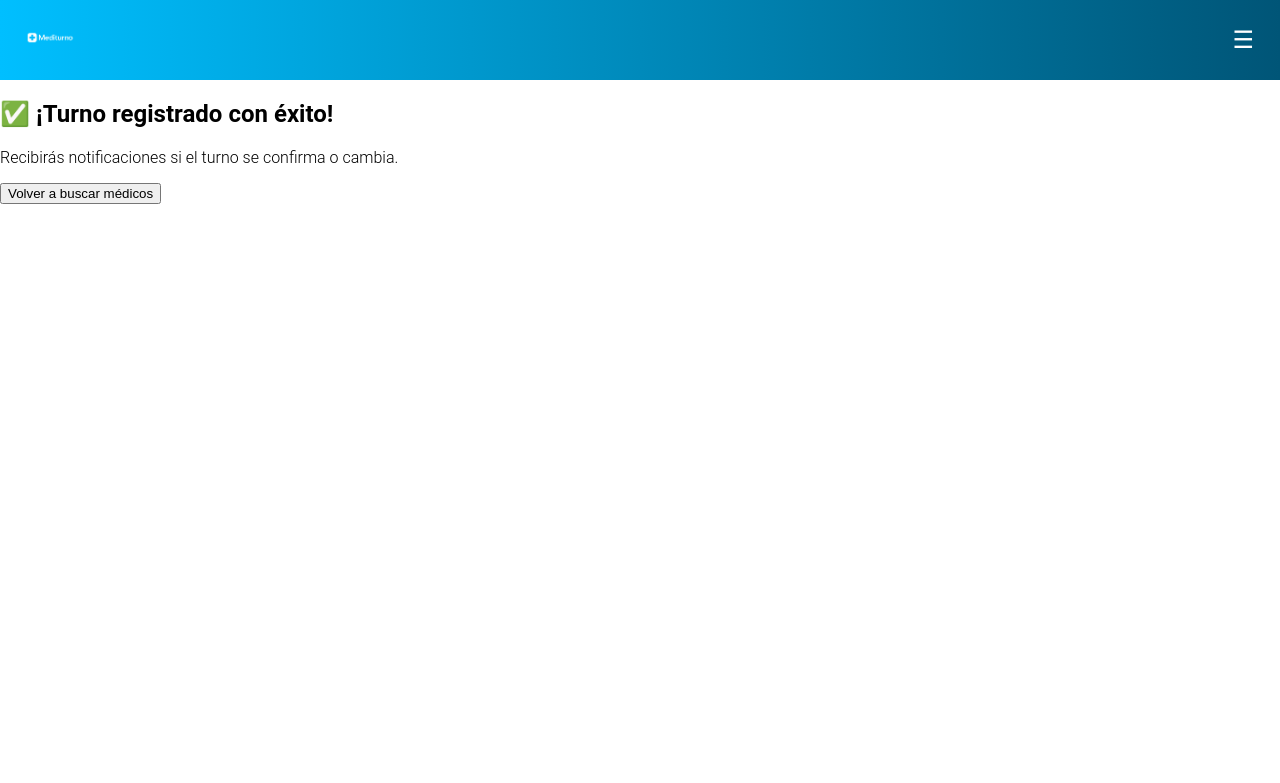
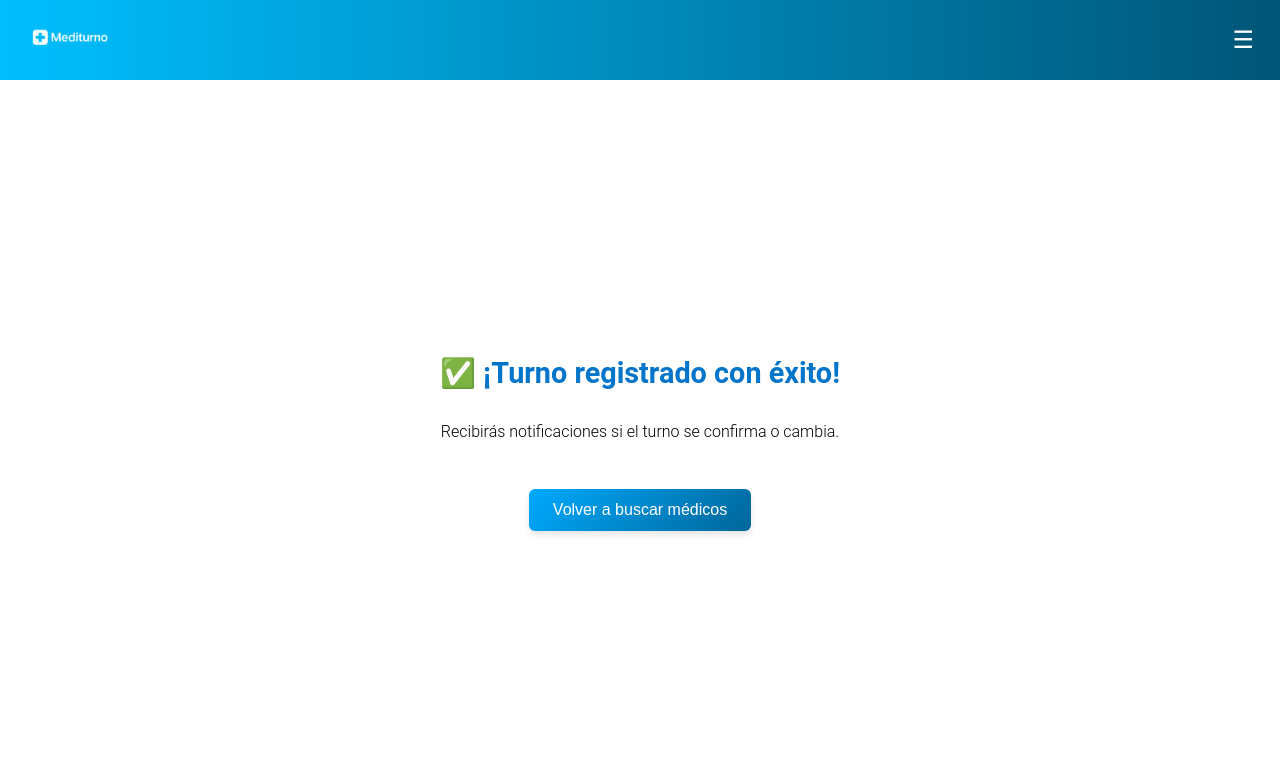
Before and after one commit to Kagushutchi/MediTurno, a Django app: page /appointments/confirmacion/ in a window 1280 px wide. Shown: the top 783 px of the page. Run offline with Django 5.2, Linux system fonts and the light colour scheme; a user stored in the database is signed in.

Commit message:
modificacion visual

```diff
--- a/appointments/templates/appointments/confirmacion_turno.html
+++ b/appointments/templates/appointments/confirmacion_turno.html
@@ -4,8 +4,10 @@
 <head>
     <meta charset="UTF-8">
     <title>Turno Confirmado</title>
+    <meta name="viewport" content="width=device-width, initial-scale=1.0">
     <link rel="stylesheet" href="{% static 'css/global.css' %}">
-    <link rel="stylesheet" href="{% static 'appointments/css/turnos.css' %}">
+    <link rel="stylesheet" href="{% static 'appointments/css/confirmacion.css' %}">
+    <script src="{% static 'js/menu.js' %}" defer></script>
 </head>
 <body>
     {% include "includes/header.html" %}
--- a/appointments/templates/appointments/horarios_medico.html
+++ b/appointments/templates/appointments/horarios_medico.html
@@ -61,5 +61,5 @@
         <button type="submit" class="btn-turno">Pedir Turno</button>
     </form>
 
-    <button onclick="volverALista()" class="volver-btn">← Volver</button>
+    <button onclick="volverALista()" class="volver-btn"> Volver</button>
 </div>
--- /dev/null
+++ b/static/appointments/css/confirmacion.css
@@ -0,0 +1,33 @@
+.horarios-container {
+  display: flex;
+  flex-direction: column;
+  align-items: center;
+  justify-content: center;
+  min-height: 80vh; /* centra verticalmente dentro del viewport */
+  text-align: center;
+  padding: 2rem;
+}
+
+.titulo-horario {
+  font-size: 1.8rem;
+  color: #0075c9;
+  margin-bottom: 1rem;
+}
+
+.btn-turno {
+  margin-top: 2rem;
+  font-size: 1rem;
+  color: #ffffff;
+  background: linear-gradient(135deg, #00AAFF, #006699);
+  border: none;
+  border-radius: 6px;
+  padding: 12px 24px;
+  cursor: pointer;
+  text-decoration: none;
+  box-shadow: 0 4px 6px rgba(0, 0, 0, 0.1);
+  transition: background-color 0.3s ease;
+}
+
+.btn-turno:hover {
+  background-color: #005fa3;
+}
--- a/static/css/global.css
+++ b/static/css/global.css
@@ -15,7 +15,7 @@ body {
 }
 
 .logo-img {
-  height: 60px; /* Ajusta este valor según el tamaño deseado */
+  height: 100px; /* Ajusta este valor según el tamaño deseado */
   width: auto;  /* Mantiene la proporción original de la imagen */
 }
 
--- a/templates/includes/header.html
+++ b/templates/includes/header.html
@@ -1,8 +1,11 @@
 <header class="main-header">
-    <div class="logo">
-        {%load static%}
-        <img href="{% url 'users:home' %}" src= "{% static 'img/mediturno_logo.png' %}" alt="Mediturno" class="logo-img">
-    </div>
+<div class="logo">
+    {% load static %}
+    <a href="{% url 'users:home' %}">
+        <img src="{% static 'img/mediturno_logo.png' %}" alt="Mediturno" class="logo-img">
+    </a>
+</div>
+
     <button class="hamburger" onclick="toggleMenu()">☰</button>
 
     <nav id="mobileMenu" class="mobile-menu hidden">
@@ -14,6 +17,8 @@
             <li><a href="#">Calendario</a></li>
             <li><a href="#">Soporte</a></li>
             <li><a href="#">Configuración</a></li>
+            <li><a href="{% url 'users:logout' %}">Cerrar sesión</a></li>
+
         </ul>
     </nav>
 </header>
--- a/users/urls.py
+++ b/users/urls.py
@@ -1,5 +1,5 @@
 from django.urls import path
-from .views import login_view, register_view, home_view
+from .views import login_view, register_view, home_view,logout_view
 from appointments.views import buscar_medicos
 
 app_name = 'users'
@@ -8,5 +8,6 @@ urlpatterns = [
     path('login/', login_view, name='login'),
     path('register/', register_view, name='register'),
     path('home/', home_view, name='home'),
+    path('logout/', logout_view, name='logout'),
     path('home/appointments', buscar_medicos, name='buscar_medico'),
 ]
```
Also changed, not shown: static/appointments/css/buscador.css (+13 -4 lines), users/views.py (+9 -1 lines), db.sqlite3, 1 other file.
